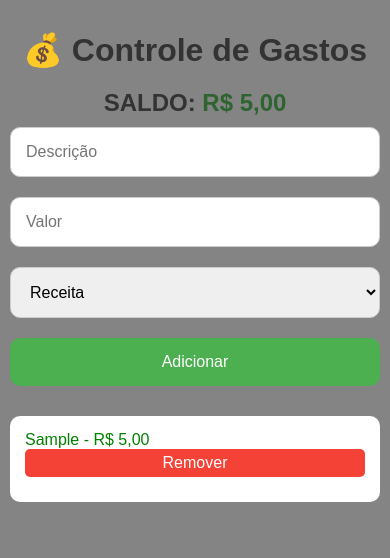
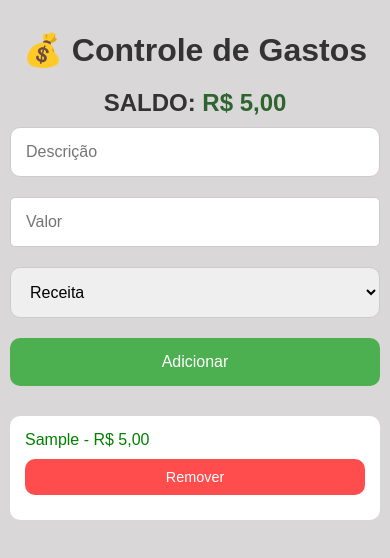
Before and after one commit to victorSsx/controle_de_gastos, a plain HTML site: page Projeto/index.html in a window 390 px wide. Both pictures are taken after typing "Sample", "5" into the empty fields and a click on the button "Adicionar". Drawn offline with Linux system fonts and the light colour scheme.

Commit message:
v1.0 - Em Desenvolvimento

```diff
--- a/Projeto/css/responsive.css
+++ b/Projeto/css/responsive.css
@@ -1,4 +1,4 @@
-@media (max-width: 750px){
+@media (max-width: 750px) {
   body {
     padding: 10px;
   }
@@ -7,13 +7,31 @@
     flex-direction: column;
   }
 
-    input, select, button {
+  input,
+  select,
+  button {
     width: 100%;
     margin-bottom: 10px;
     padding: 15px;
     font-size: 1em;
     box-sizing: border-box;
     border-radius: 10px;
+  }
+  .form button {
+    background-color: #4caf50;
+    color: white;
+    border: none;
+    cursor: pointer;
+    transition: background-color 0.3s ease;
+  }
+  .form button:hover {
+    background-color: #31a536;
+    transform: scale(1.05);
+  }
+
+  input[type="number"] {
+    padding: 15px;
+    font-size: 1em;
   }
 
   ul {
@@ -28,7 +46,6 @@
     box-sizing: border-box;
     width: 100%;
     border-radius: 10px;
-
   }
 
   li span {
@@ -36,4 +53,31 @@
     width: 100%;
     margin-bottom: 5px;
   }
+  li span.valor {
+    font-weight: bold;
+    font-size: 1.2em;
   }
+  li span.descricao {
+    font-size: 1em;
+    color: #666;
+  }
+  li button {
+    font-size: 0.9em;
+    background-color: #ff4d4d;
+    color: white;
+    border: none;
+    cursor: pointer;
+    padding: 0;
+    width: 100%;
+    text-align: center;
+    border-radius: 10px;
+    margin-top: 10px;
+    padding: 10px;
+    box-sizing: border-box;
+    transition: background-color 0.3s ease;
+  }
+  li button:hover {
+    background-color: #ff1a1a;
+    transform: scale(1.05);
+  }
+}
--- a/Projeto/css/style.css
+++ b/Projeto/css/style.css
@@ -1,6 +1,6 @@
 body {
   font-family: Arial, sans-serif;
-  background: #817f7ff5;
+  background: #d8d6d6f5;
   max-width: 500px;
   margin: auto;
   padding: 20px;
@@ -31,16 +31,29 @@ h2 span {
   margin-bottom: 20px;
 }
 
-input, select, button {
+input,
+select,
+button {
   padding: 10px;
   border: 1px solid #ccc;
 }
-
-button {
-  cursor: pointer;
-  background: #4caf50;
+.form button {
+  background-color: #4caf50;
   color: white;
   border: none;
+  cursor: pointer;
+  transition: background-color 0.3s ease;
+}
+.form button:hover {
+  background-color: #31a536;
+  transform: scale(1.05);
+}
+input[type="number"] {
+  width: 100%;
+  padding: 10px;
+  font-size: 1em;
+  box-sizing: border-box;
+  border-radius: 5px;
 }
 
 ul {
@@ -68,7 +81,6 @@ li span {
   font-size: 1.2em;
   margin-right: 10px;
   text-align: center;
-
 }
 li button {
   background: #f44336;
--- a/Projeto/js/script.js
+++ b/Projeto/js/script.js
@@ -7,45 +7,76 @@
 
 let descricoes = [];
 
-document.getElementById('adicionar').addEventListener('click', () => {
-    const descricao = document.getElementById('descricao').value.trim();
-    const valor = parseFloat(document.getElementById('valor').value);
-    const tipo = document.getElementById('tipo').value;
+document.getElementById("adicionar").addEventListener("click", () => {
+  const descricao = document.getElementById("descricao").value.trim();
+  const valor = parseFloat(document.getElementById("valor").value);
+  const tipo = document.getElementById("tipo").value;
 
-    if (descricao && !isNaN(valor)){
-        const transacao = {descricao, valor, tipo};
+  if (descricao && !isNaN(valor)) {
+    const transacao = { descricao, valor, tipo };
     descricoes.push(transacao);
     atualizarLista();
     atualizarSaldo();
+    salvarLocalStorage(); // Salva as transações no localStorage
 
     // limpar os campos de entrada após adicionar
-        document.getElementById('descricao').value = '';
-        document.getElementById('valor').value = '';
-    };
+    document.getElementById("descricao").value = "";
+    document.getElementById("valor").value = "";
+  }
 });
 
 // função para atualizar a lista de transações
 function atualizarLista() {
-    const lista = document.getElementById('lista-transacoes');
-    lista.innerHTML = ''; // Limpa a lista antes de atualizar
+  const lista = document.getElementById("lista-transacoes");
+  lista.innerHTML = ""; // Limpa a lista antes de atualizar
 
   descricoes.forEach((t, index) => {
     const li = document.createElement("li"); // Cria um novo elemento de lista
     li.classList.add(t.tipo); // Adiciona a classe do tipo de transação
     // Define o conteúdo do item da lista com a descrição, valor e um botão para remover
-        li.innerHTML = `${t.descricao} - R$ ${t.valor.toFixed(2).replace('.',',')}
+    li.innerHTML = `${t.descricao} - R$ ${t.valor.toFixed(2).replace(".", ",")}
         <button onclick="removerTransacao(${index})">Remover</button>`;
     lista.appendChild(li);
   });
-};
+}
 
 // função para atualizar o saldo
 function atualizarSaldo() {
   let saldo = 0; // Inicializa o saldo
   // Percorre todas as transações e calcula o saldo
-    descricoes.forEach(t => {
-        saldo += t.tipo === 'receita' ? t.valor : -t.valor;
+  descricoes.forEach((t) => {
+    saldo += t.tipo === "receita" ? t.valor : -t.valor;
   });
   // Atualiza o elemento HTML que exibe o saldo
-    document.getElementById('saldo').innerHTML = `R$ ${saldo.toFixed(2).replace('.',',')}`;
-};
+  document.getElementById("saldo").innerHTML = `R$ ${saldo
+    .toFixed(2)
+    .replace(".", ",")}`;
+}
+
+// função para remover uma transação
+function removerTransacao(index) {
+  descricoes.splice(index, 1); // Remove a transação do array
+
+  salvarLocalStorage(); // Salva as alterações no localStorage
+  atualizarLista(); // Atualiza a lista de transações
+  atualizarSaldo(); // Atualiza o saldo
+}
+
+// Salvar no localStorage
+function salvarLocalStorage() {
+  localStorage.setItem("transacoes", JSON.stringify(descricoes)); // Converte o array de transações em uma string JSON e salva no localStorage
+}
+
+// Carregar do localStorage ao iniciar
+function carregarLocalStorage() {
+  const dados = localStorage.getItem("transacoes"); // Obtém os dados do localStorage
+  if (dados) {
+    descricoes = JSON.parse(dados); // Converte a string JSON de volta para um array
+
+    atualizarLista(); // Atualiza a lista de transações
+    atualizarSaldo(); // Atualiza o saldo
+  }
+}
+
+// Carrega as transações do localStorage ao iniciar
+carregarLocalStorage();
```
Also changed, not shown: 2 other files. Lines whose indentation alone changed are shown as unchanged.
